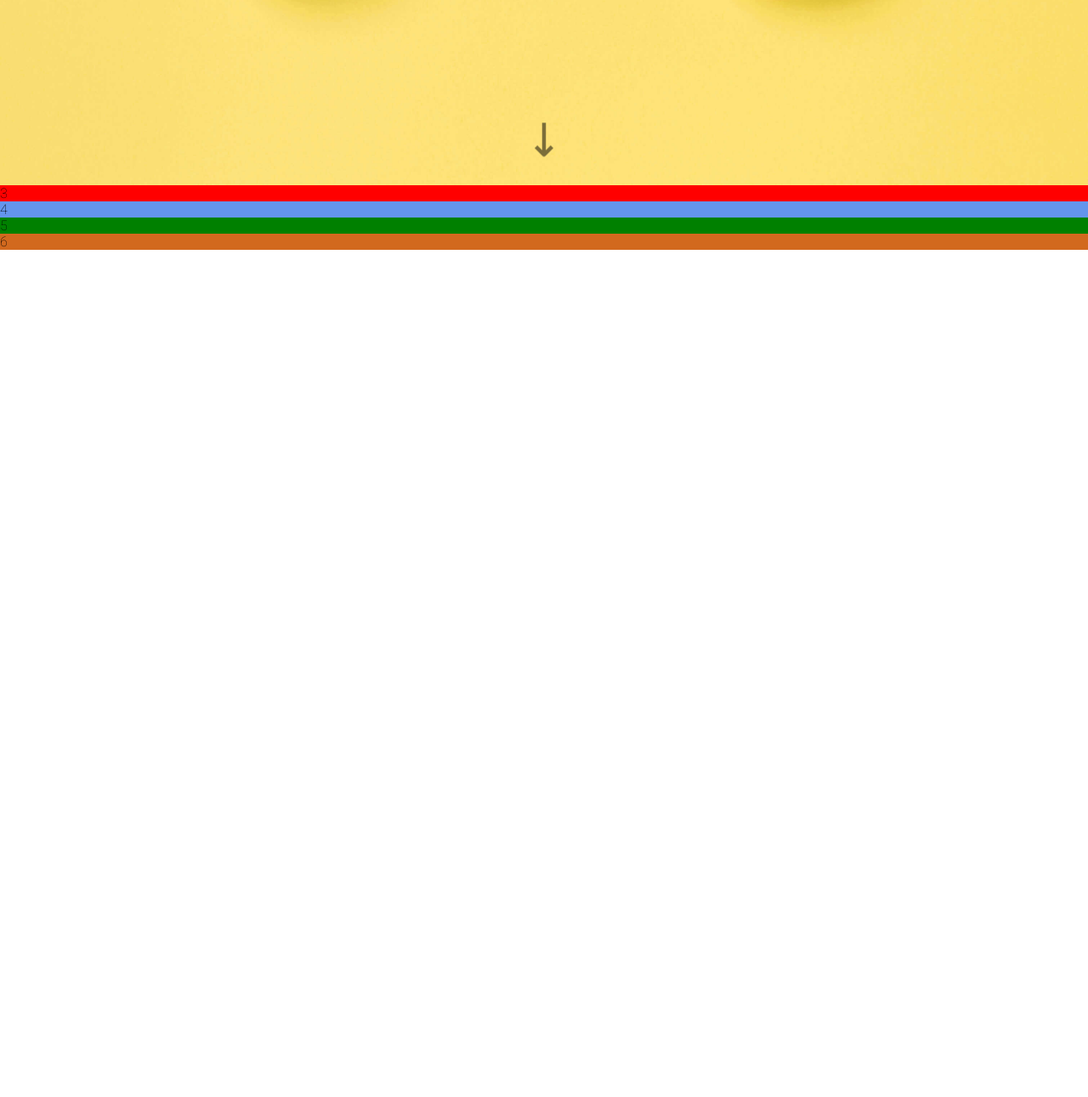
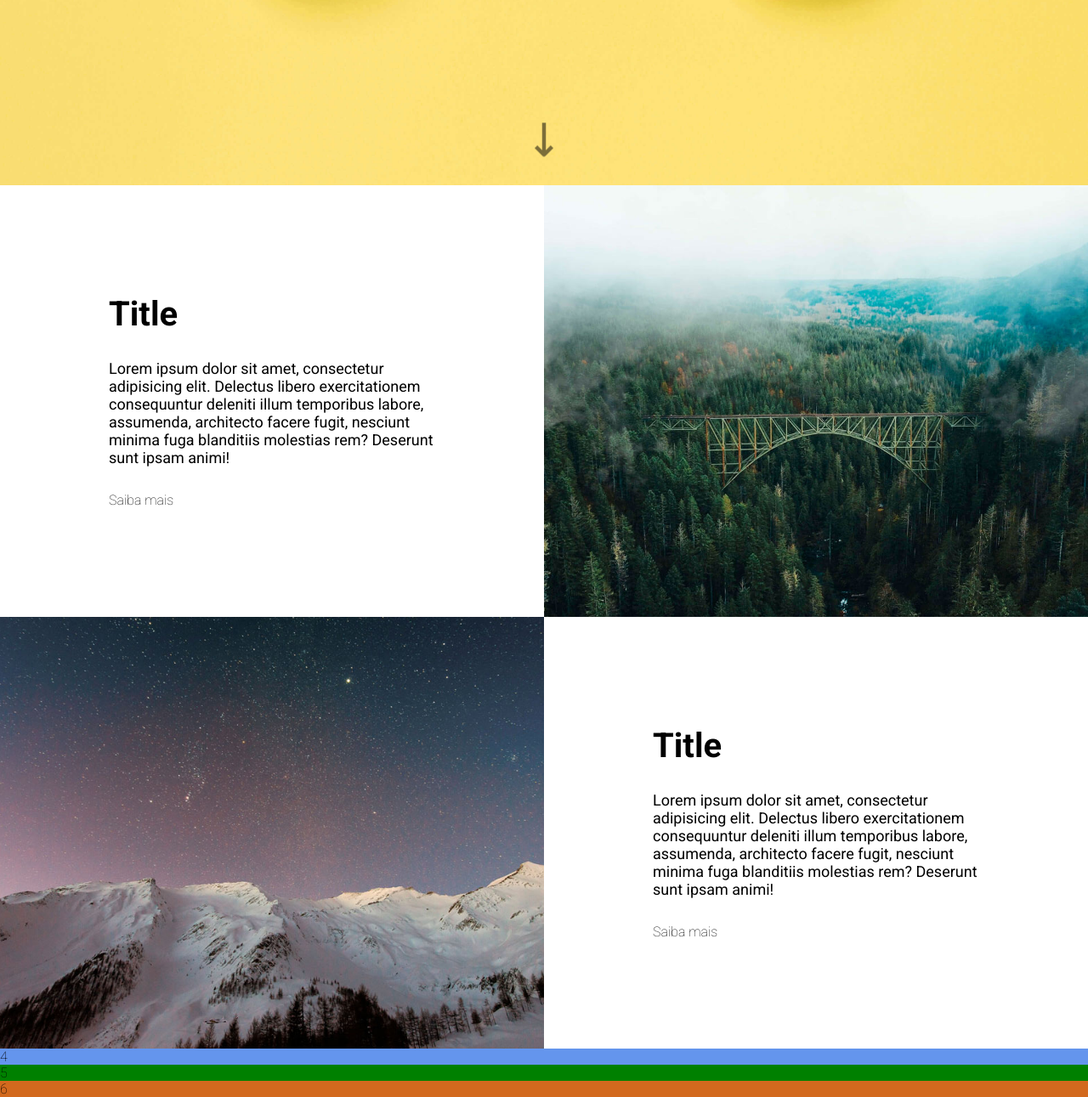
Before and after one commit to Renan-Silva7/landing-page-com-grid-agencia-xyz, a plain HTML site: page index.html in a window 1280 px wide. Shown: the part 569-1860 px from the top of the page at 85% size. Before the commit the page ends 863 px from the top, so only its background shows below. Drawn offline with Linux system fonts and the light colour scheme.

Commit message:
Estiliza seção de sobre com Grid

```diff
--- a/index.html
+++ b/index.html
@@ -48,7 +48,18 @@
     </section>
 
     <section class="about">
-        3
+        <div class="item">
+            <h3>Title</h3>
+            <p>Lorem ipsum dolor sit amet, consectetur adipisicing elit. Delectus libero exercitationem consequuntur deleniti illum temporibus labore, assumenda, architecto facere fugit, nesciunt minima fuga blanditiis molestias rem? Deserunt sunt ipsam animi!</p>
+            <a href="" class="btn-know-more">Saiba mais</a>
+        </div>
+        <div class="image right"></div>
+        <div class="image left"></div>
+        <div class="item">
+            <h3>Title</h3>
+            <p>Lorem ipsum dolor sit amet, consectetur adipisicing elit. Delectus libero exercitationem consequuntur deleniti illum temporibus labore, assumenda, architecto facere fugit, nesciunt minima fuga blanditiis molestias rem? Deserunt sunt ipsam animi!</p>
+            <a href="" class="btn-know-more">Saiba mais</a>
+        </div>
     </section>
 
     <section class="services">
--- a/src/css/style.css
+++ b/src/css/style.css
@@ -5,11 +5,11 @@ html {
 body {
     display: grid;
     grid-template-areas: "header header header header"
-                         "hero hero hero hero"
-                         "about about about about"
-                         "services services services services"
-                         "projects projects projects projects"
-                         "footer footer footer footer";
+        "hero hero hero hero"
+        "about about about about"
+        "services services services services"
+        "projects projects projects projects"
+        "footer footer footer footer";
     grid-template-columns: repeat(4, 1fr);
     font-size: 1.6rem;
     font-family: 'Roboto', sans-serif;
@@ -69,10 +69,16 @@ body {
     animation: downarrow 0.6s infinite alternate ease-in-out;
 }
 
-@-webkit-keyframes downarrow {
-    0% { -webkit-transform: translateY(0); opacity: 0.4; }
-    100% { -webkit-transform: translateY(0.4em); opacity: 0.9; }
+@keyframes downarrow {
+    0% {
+        -webkit-transform: translateY(0);
+        opacity: 0.4;
+    }
 
+    100% {
+        -webkit-transform: translateY(0.4em);
+        opacity: 0.9;
+    }
 }
 
 @media(max-width: 425px) {
@@ -89,8 +95,65 @@ body {
 
 .about {
     grid-area: about;
-    background-color: red;
+    display: grid;
+    grid-template-columns: 1fr 1fr;
+    background-color: #fff;
+    max-width: var( --max-width-size);
+    margin: 0 auto;
+}
 
+.about .item {
+    padding: 20%;
+    display: flex;
+    flex-direction: column;
+    justify-content: center;
+    align-content: center;
+}
+
+.about .item h3 {
+    font-weight: 700;
+    font-size: 4rem;
+}
+
+.about .item p {
+    font-weight: 400;
+    font-size: 1.8rem;
+    margin: 30px 0;
+}
+
+.about .item .btn-know-more {
+    font-size: 1.6rem;
+    align-self: flex-start;
+}
+
+.about .item .btn-know-more:hover {
+    font-weight: 700;
+}
+
+.about .image {
+    height: 100%;
+    width: 100%;
+}
+
+.about .image.right {
+    background: url('../images/bridge.jpg') center center no-repeat;
+    background-size: cover;
+}
+
+.about .image.left {
+    background: url('../images/sky.jpg') center center no-repeat;
+    background-size: cover;
+}
+
+@media (max-width: 425px) {
+    .about .item {
+        text-align: center;
+    }
+
+    .about {
+        grid-template-columns: 1fr;
+        grid-template-rows: repeat(4, 1fr);
+    }
 }
 
 /* SERVICES */
```
